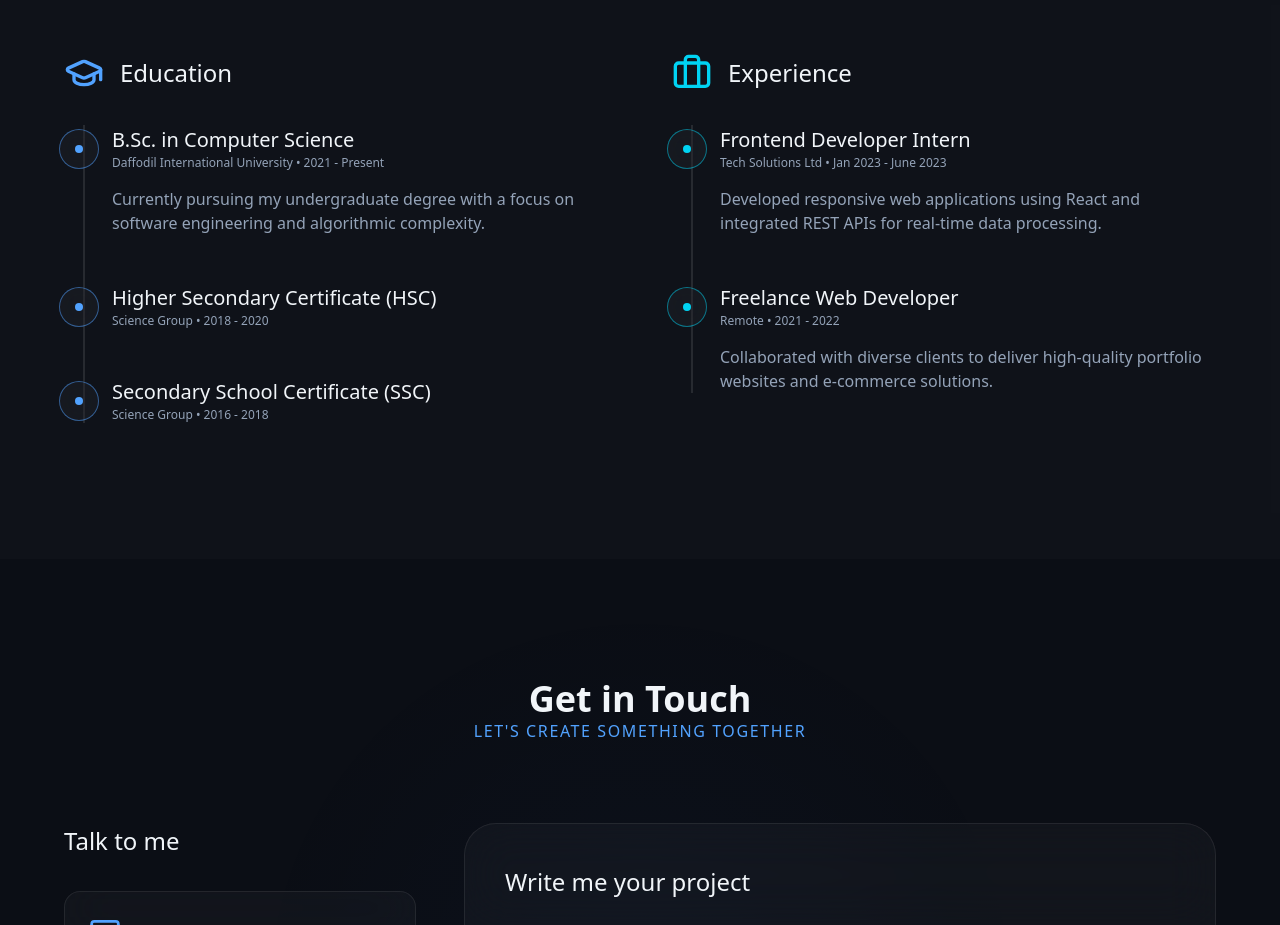
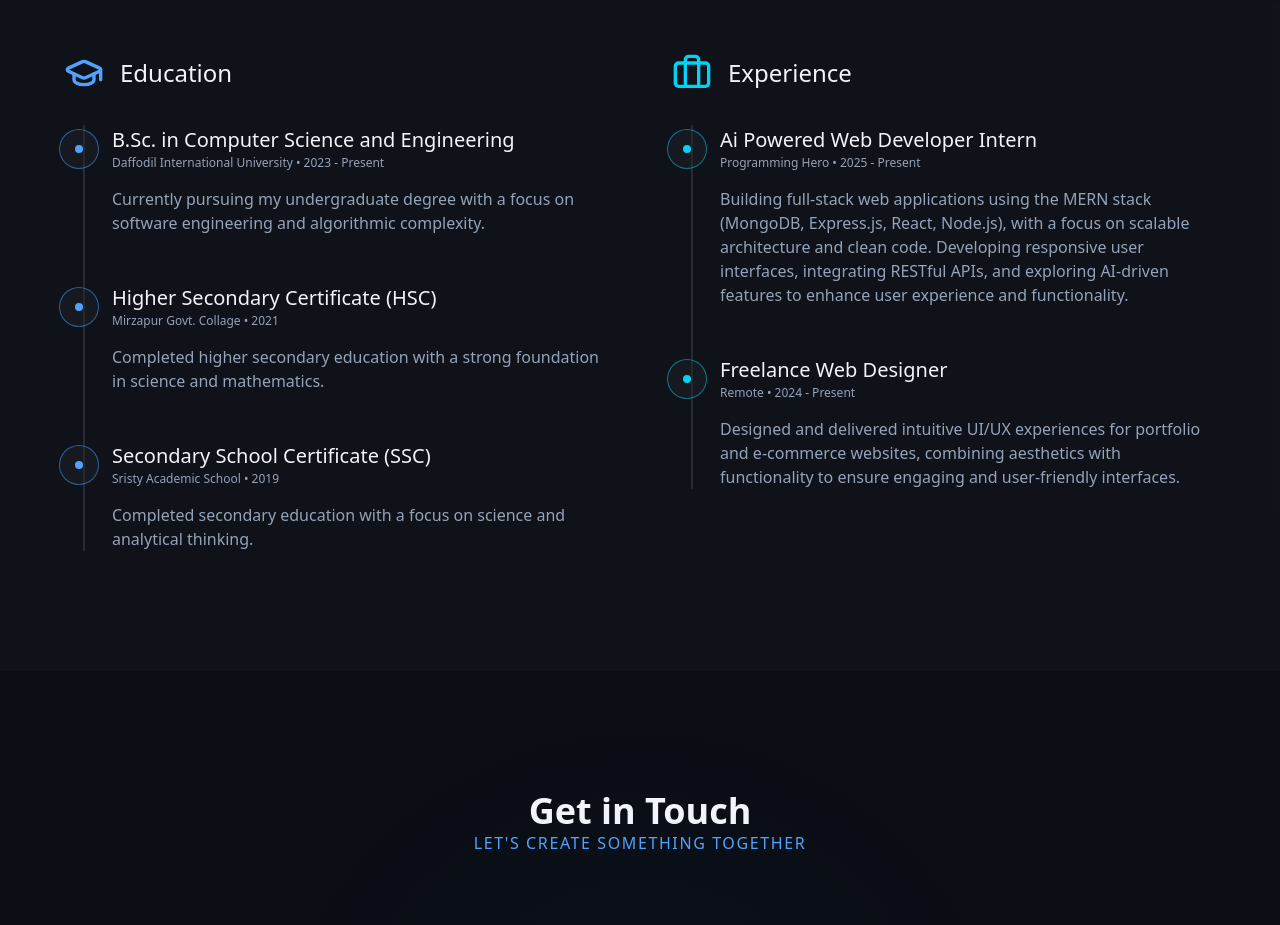
Before and after one commit to shuvroshishir/game-changer-portfolio, a Next.js app: page / in a window 1280 px wide. Shown: the part 4060-4985 px from the top of the page. Built offline with nearby package versions, Linux system fonts and the light colour scheme.

Commit message:
Enhance Qualifications

```diff
--- a/src/components/Qualifications.tsx
+++ b/src/components/Qualifications.tsx
@@ -46,19 +46,19 @@ export default function Qualifications() {
             <div className="relative timeline-line space-y-12 pl-12">
               {[
                 {
-                  title: "B.Sc. in Computer Science",
-                  subtitle: "Daffodil International University • 2021 - Present",
+                  title: "B.Sc. in Computer Science and Engineering",
+                  subtitle: "Daffodil International University • 2023 - Present",
                   desc: "Currently pursuing my undergraduate degree with a focus on software engineering and algorithmic complexity.",
                 },
                 {
                   title: "Higher Secondary Certificate (HSC)",
-                  subtitle: "Science Group • 2018 - 2020",
-                  desc: "",
+                  subtitle: "Mirzapur Govt. Collage • 2021",
+                  desc: "Completed higher secondary education with a strong foundation in science and mathematics.",
                 },
                 {
                   title: "Secondary School Certificate (SSC)",
-                  subtitle: "Science Group • 2016 - 2018",
-                  desc: "",
+                  subtitle: "Sristy Academic School • 2019",
+                  desc: "Completed secondary education with a focus on science and analytical thinking.",
                 },
               ].map((item, i) => (
                 <div key={i} className="timeline-item relative">
@@ -82,14 +82,14 @@ export default function Qualifications() {
             <div className="relative timeline-line space-y-12 pl-12">
               {[
                 {
-                  title: "Frontend Developer Intern",
-                  subtitle: "Tech Solutions Ltd • Jan 2023 - June 2023",
-                  desc: "Developed responsive web applications using React and integrated REST APIs for real-time data processing.",
+                  title: "Ai Powered Web Developer Intern",
+                  subtitle: "Programming Hero • 2025 - Present",
+                  desc: "Building full-stack web applications using the MERN stack (MongoDB, Express.js, React, Node.js), with a focus on scalable architecture and clean code. Developing responsive user interfaces, integrating RESTful APIs, and exploring AI-driven features to enhance user experience and functionality.",
                 },
                 {
-                  title: "Freelance Web Developer",
-                  subtitle: "Remote • 2021 - 2022",
-                  desc: "Collaborated with diverse clients to deliver high-quality portfolio websites and e-commerce solutions.",
+                  title: "Freelance Web Designer",
+                  subtitle: "Remote • 2024 - Present",
+                  desc: "Designed and delivered intuitive UI/UX experiences for portfolio and e-commerce websites, combining aesthetics with functionality to ensure engaging and user-friendly interfaces.",
                 },
               ].map((item, i) => (
                 <div key={i} className="timeline-item relative">
```
